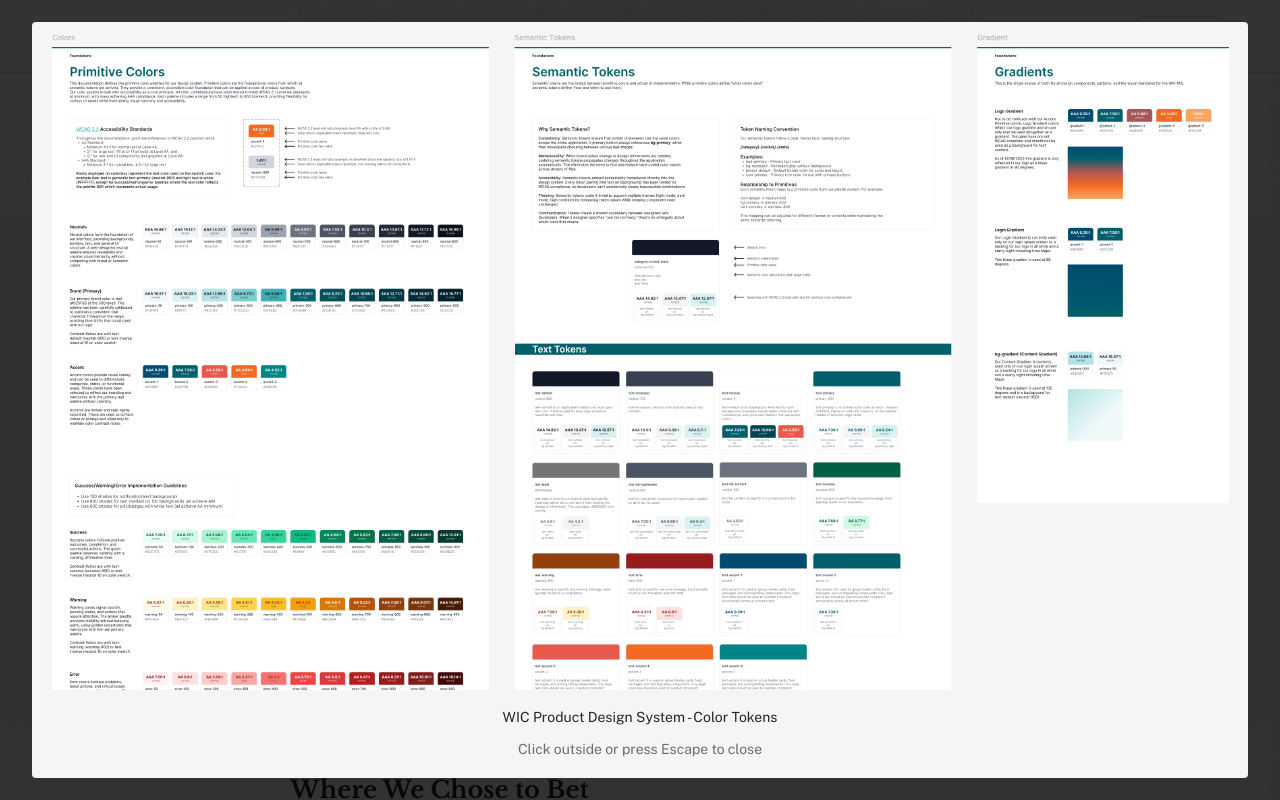
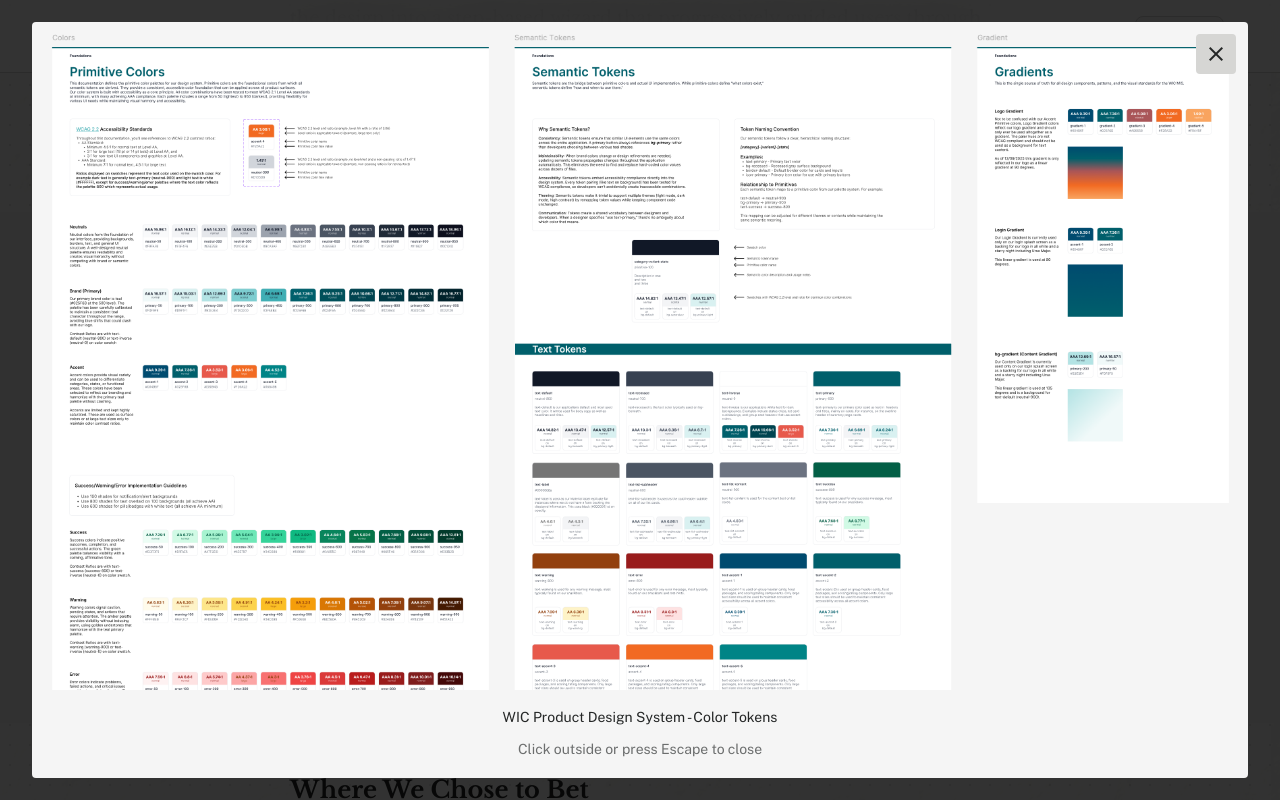
Before and after one commit to emeans/elizabeth-means, a Next.js app: page /work/wic-product-case-study in a window 1280 px wide. Both pictures are taken after a click on the button 355 px from the left and 6115 px from the top of the page. Shown: the part 5665-6465 px from the top of the page. Built offline with nearby package versions, Linux system fonts and the light colour scheme.

Commit message:
Use component and icon library

```diff
--- a/app/components/design-system/ContentImage/ContentImage.module.css
+++ b/app/components/design-system/ContentImage/ContentImage.module.css
@@ -89,6 +89,27 @@
   cursor: default;
 }
 
+.closeButton {
+  position: absolute;
+  top: var(--spacing-sm);
+  right: var(--spacing-sm);
+  z-index: 1;
+  width: 2.5rem;
+  height: 2.5rem;
+  min-width: 2.5rem;
+  min-height: 2.5rem;
+  max-width: 2.5rem;
+  max-height: 2.5rem;
+  padding: 0;
+  aspect-ratio: 1;
+  border-radius: var(--border-radius-md);
+  box-shadow: var(--shadow-subtle);
+}
+
+.closeButton .material-symbols-outlined {
+  font-size: 1.25rem;
+}
+
 .modalImage {
   display: block;
   max-width: 95vw;
--- a/app/components/design-system/ContentImage/ContentImage.tsx
+++ b/app/components/design-system/ContentImage/ContentImage.tsx
@@ -2,6 +2,7 @@
 
 import { useState, useCallback, useEffect } from 'react'
 import Image from 'next/image'
+import Button from '../Button'
 import styles from './ContentImage.module.css'
 
 export interface ContentImageProps {
@@ -118,6 +119,22 @@
           aria-label="View image full size"
         >
           <div className={styles.dialog} onClick={(e) => e.stopPropagation()}>
+            <Button
+              type="button"
+              variant="secondary"
+              size="small"
+              label={
+                <span className="material-symbols-outlined" aria-hidden>
+                  close
+                </span>
+              }
+              aria-label="Close"
+              className={styles.closeButton}
+              onClick={(e) => {
+                e.stopPropagation()
+                closeModal()
+              }}
+            />
             {/* eslint-disable-next-line @next/next/no-img-element */}
             <img src={src} alt={alt} className={styles.modalImage} />
             <div className={styles.modalFooter}>
```
